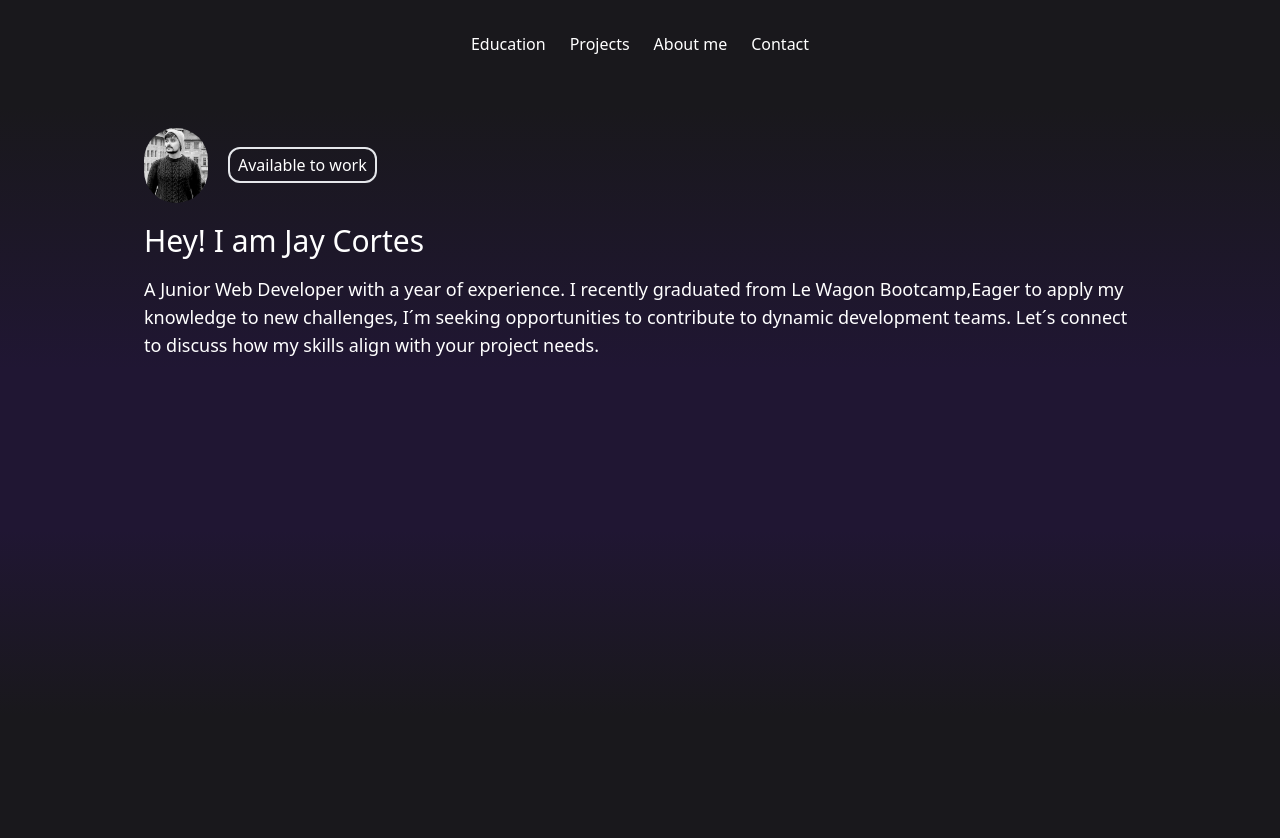
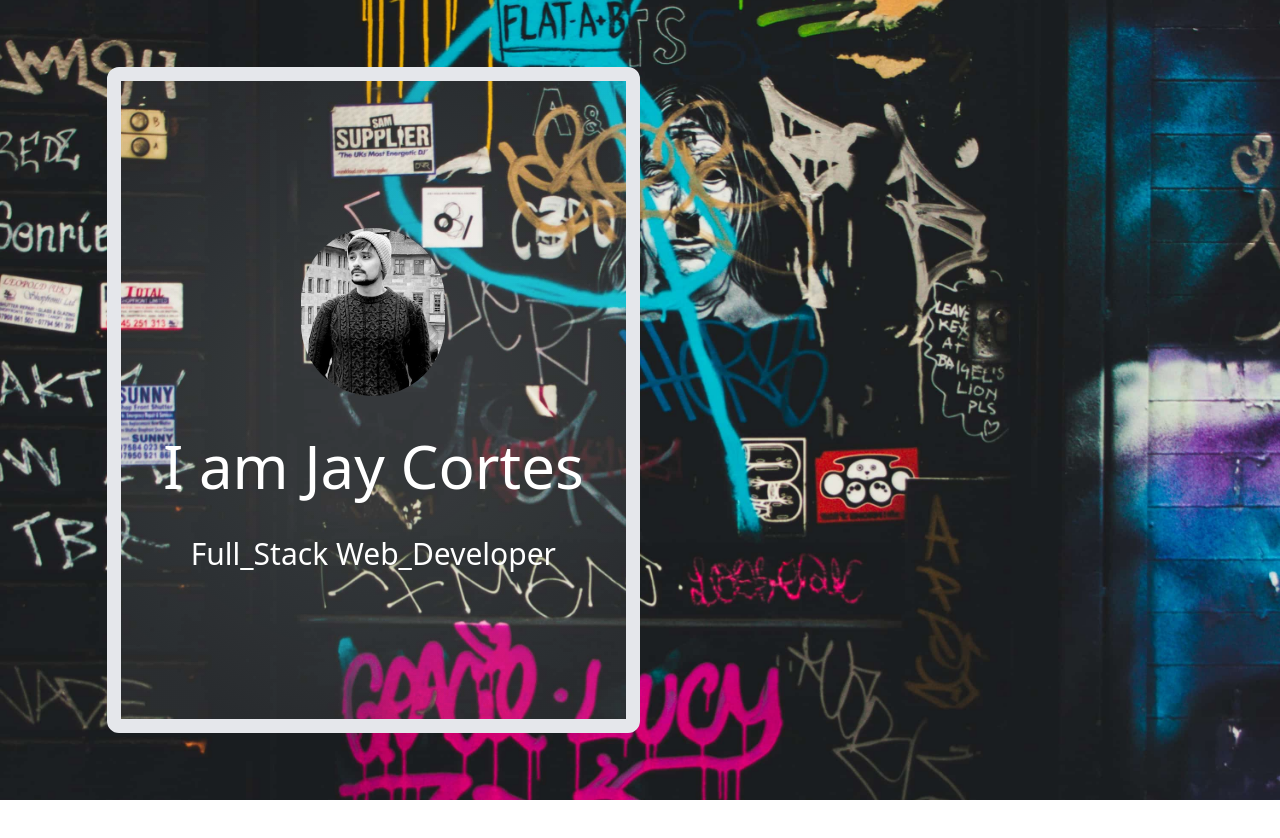
Before and after one commit to JCorts1/portafolio2024, a React (Vite) app in the folder app/javascript/portafolio_front/: page / in a window 1280 px wide. Shown: the top 838 px of the page. After the commit the page ends 800 px from the top, so only its background shows below. Built offline with nearby package versions, Linux system fonts and the light colour scheme.

Commit message:
I am currently working on a new fron-end. Previous changes are not available anymore

```diff
--- a/app/javascript/portafolio_front/src/App.css
+++ b/app/javascript/portafolio_front/src/App.css
@@ -1,12 +1,11 @@
-.landing {
-  background: rgb(25,24,28);
-background: linear-gradient(180deg, rgba(25,24,28,1) 3%, rgba(32,22,51,1) 44%, rgba(32,22,51,1) 69%, rgba(25,24,28,1) 98%);
+.home {
+  background-image: url("./img/backporta.jpg");
+  background-repeat: no-repeat;
+  background-size: cover;
+  background-position: center;
 }
 
-.education {
-  background-color: #19181C;
+.maincard{
+  background: rgb(255,255,255);
+  background: radial-gradient(circle, rgba(255,255,255,0.11436449579831931) 30%, rgba(191,191,191,0.0919555322128851) 85%);
 }
-
-.nav {
-  background-color: #19181C;
-}
--- a/app/javascript/portafolio_front/src/views/Home.jsx
+++ b/app/javascript/portafolio_front/src/views/Home.jsx
@@ -2,21 +2,13 @@ import Navbar from '../components/Navbar'
 
 const Home = () => {
   return (
-    <div className='w-screen h-screen m-0 p-0'>
-      <Navbar/>
-      <div className='landing w-screen h-4/5 py-10 px-36'>
-        <div className='avatar flex items-center'>
-          <img className='w-16 rounded-full' src="src/img/avatar.jpg" alt="Avatar"/>
-          <div className='mx-5 border-2 rounded-xl'><p className='px-2 py-1 text-white'>Available to work</p></div>
-        </div>
-        <div className='land-content my-5'>
-          <h1 className='text-white text-3xl'>Hey! I am Jay Cortes</h1>
-          <p className='text-white my-4 text-lg'>A Junior Web Developer with a year of experience.
-            I recently graduated from Le Wagon Bootcamp,Eager to apply my knowledge to new challenges, I´m seeking opportunities to contribute to dynamic development teams.
-            Let´s connect to discuss how my skills align with your project needs. </p>
-        </div>
+    <div className='home w-screen h-screen m-0 p-0 flex justify-center items-center'>
+      <div className='maincard w-5/12 h-5/6 border-14 rounded-xl flex flex-col justify-center items-center'>
+        <img className='w-36 rounded-full' src="./src/img/avatar.jpg" alt="" />
+        <h1 className='text-white text-6xl m-10'>I am Jay Cortes</h1>
+        <h2 className='text-white text-3xl'>Full_Stack Web_Developer</h2>
       </div>
-      <div className='education w-screen h-screen'>
+      <div className='w-5/12 h-5/6'>
 
       </div>
     </div>
--- a/app/javascript/portafolio_front/tailwind.config.js
+++ b/app/javascript/portafolio_front/tailwind.config.js
@@ -6,8 +6,16 @@ export default {
   ],
   theme: {
     extend: {
-      colors: {
-        customBlue: '#406080',
+      borderWidth: {
+        DEFAULT: '1px',
+        '0': '0',
+        '2': '2px',
+        '3': '3px',
+        '4': '4px',
+        '6': '6px',
+        '8': '8px',
+        '14': '14px',
+
       },
     },
   },
```
Also changed, not shown: app/javascript/portafolio_front/src/img/backporta.jpg (added).
